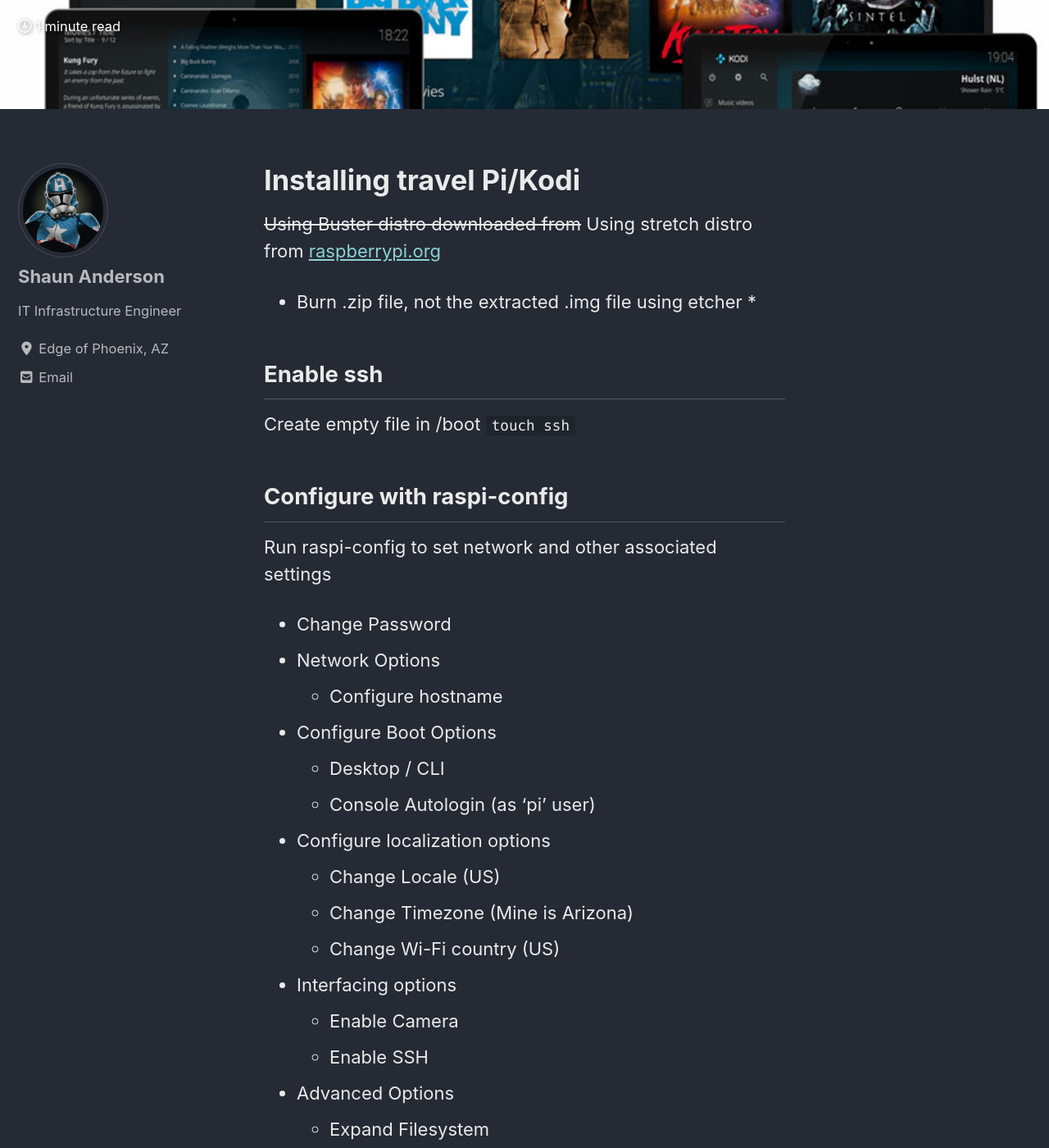
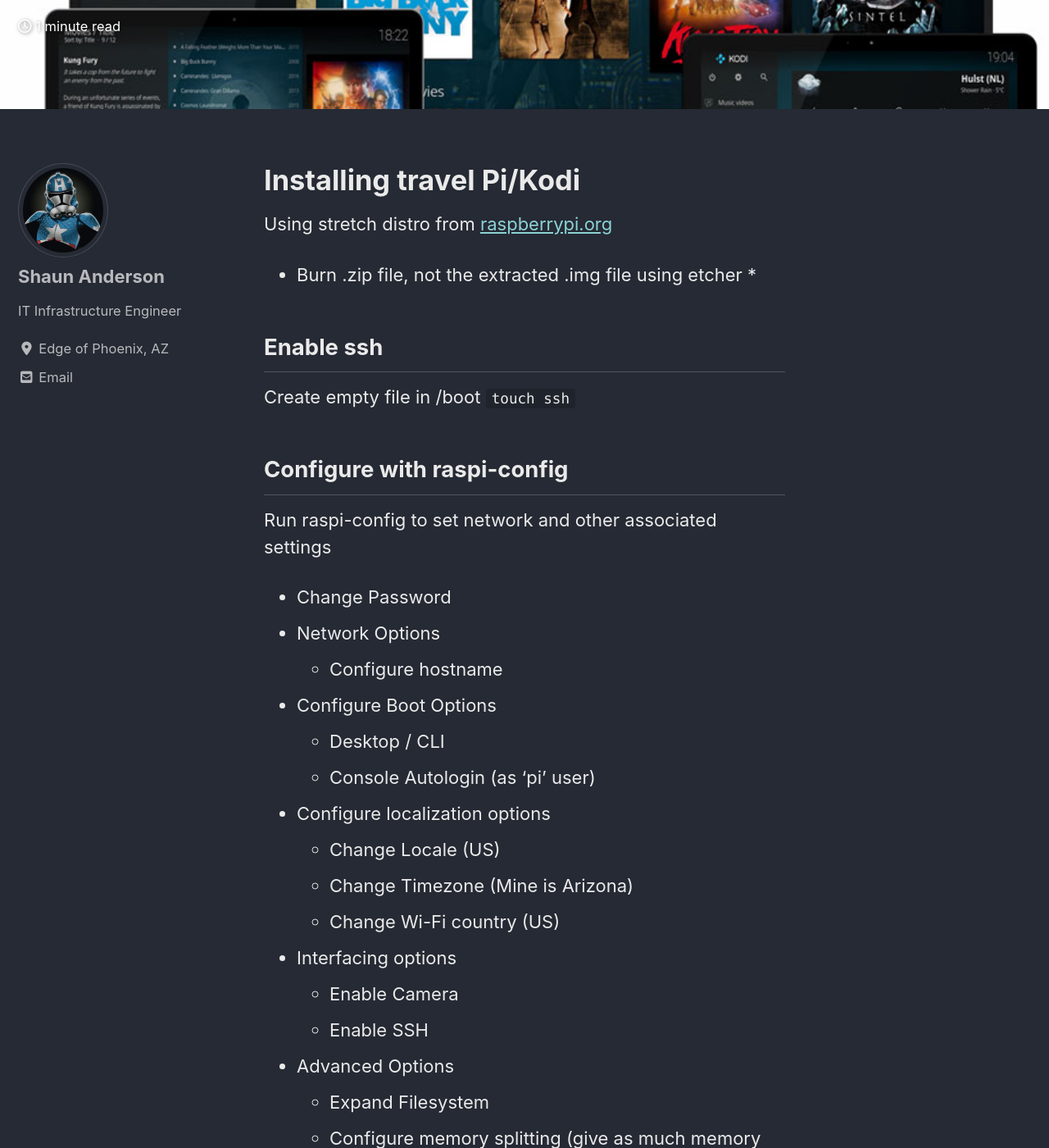
Before and after one commit to ShaunAndersonAZ/ShaunAndersonAZ.github.io, a Jekyll site: the page built from _posts/2020-01-12-Off-Grid-Kodi-Box.md, in a window 1280 px wide and 1400 px high, scrolled down 308 px. Shown: the whole window at 82% size. Built offline with Jekyll 4.4.1, drawn with Linux system fonts in a browser that asks for light colours; cached includes are drawn as plain includes; nearby versions of some CDN libraries; comment, search, counter and statistics services are not loaded; some of the changed text lies outside the part shown.

Commit message:
fix formatting

````diff
--- a/_posts/2020-01-12-Off-Grid-Kodi-Box.md
+++ b/_posts/2020-01-12-Off-Grid-Kodi-Box.md
@@ -6,7 +6,7 @@ header:
 
 # Installing travel Pi/Kodi
 
-~~Using Buster distro downloaded from~~ Using stretch distro from [raspberrypi.org](https://raspberrypi.org/downloads/)
+Using stretch distro from [raspberrypi.org](https://raspberrypi.org/downloads/)
 
 * Burn .zip file, not the extracted .img file using etcher *
 
@@ -36,7 +36,7 @@ Run raspi-config to set network and other associated settings
     - Change GL Driver (Original non-GL driver)
 
 Perform basic Linux-y stuff
-  - Create ``` kodi ``` account
+  - Create  kodi  account
     - ``` useradd kodi  ```
     - ``` sudo passwd kodi ```
     - ``` usermod -aG <groups to match pi user> kodi ```
````
